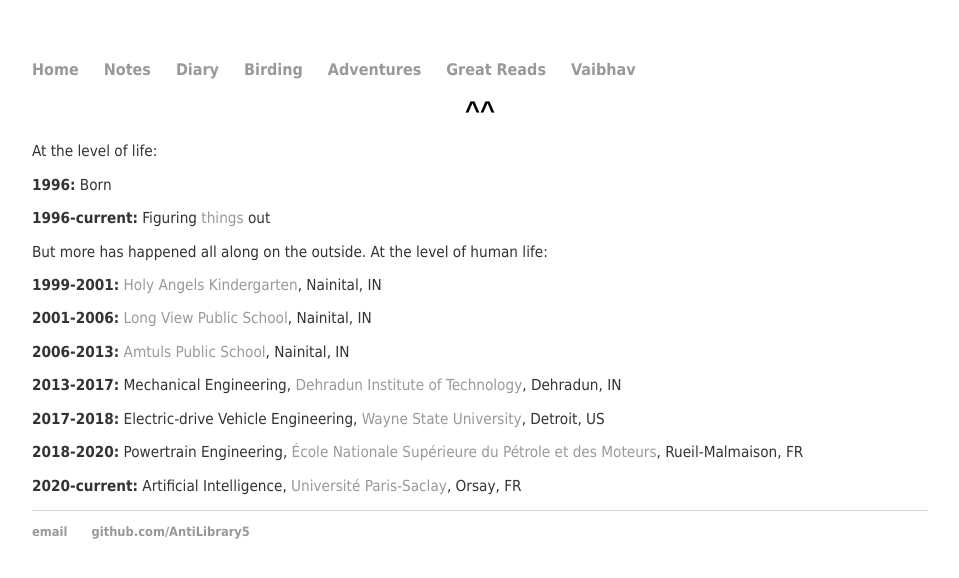
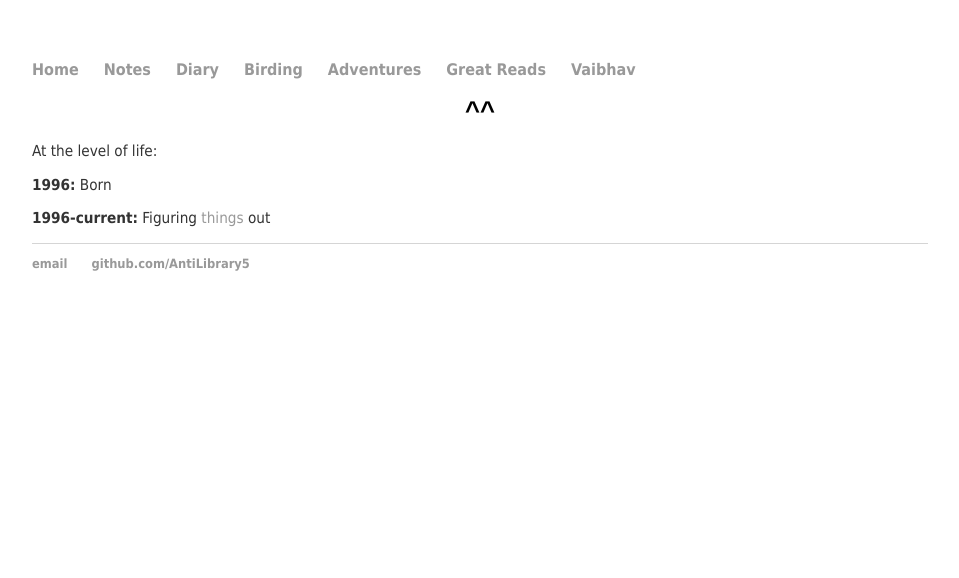
Before and after one commit to AntiLibrary5/AntiLibrary5.github.io, a Jekyll site: the page built from vaibhav/index.html, in a window 1280 px wide. Shown: the top 578 px of the page, without its empty margins (160-1119 px from the left). Built offline with Jekyll 4.4.1, drawn with Linux system fonts in a browser that asks for light colours.

Commit message:
Update index.html

```diff
--- a/vaibhav/index.html
+++ b/vaibhav/index.html
@@ -7,7 +7,8 @@
   <p align="justify"><b>1996:</b> Born</p>
   <p align="justify"><b>1996-current:</b> Figuring <a href="https://static-ssl.businessinsider.com/image/5aea27f242e1cc0c2c26817b-2000/hubble-extreme-ultra-deep-field-infrared-uv-deepest-patch-night-sky-nasa-stsci.jp2">things</a> out</p>
 <p></p>
-<p></p>
+
+<!-- <p></p>
  <p align="justify">But more has happened all along on the outside. At the level of human life:</p>
  <p align="justify"><b>1999-2001:</b> <a href="">Holy Angels Kindergarten</a>, Nainital, IN</p>
  <p align="justify"><b>2001-2006:</b> <a href="">Long View Public School</a>, Nainital, IN</p>
@@ -15,4 +16,4 @@
  <p align="justify"><b>2013-2017:</b> Mechanical Engineering, <a href="">Dehradun Institute of Technology</a>, Dehradun, IN</p>
  <p align="justify"><b>2017-2018:</b> Electric-drive Vehicle Engineering, <a href="">Wayne State University</a>, Detroit, US</p>
  <p align="justify"><b>2018-2020:</b> Powertrain Engineering, <a href="">École Nationale Supérieure du Pétrole et des Moteurs</a>, Rueil-Malmaison, FR</p>
- <p align="justify"><b>2020-current:</b> Artificial Intelligence, <a href="https://www.universite-paris-saclay.fr/en">Université Paris-Saclay</a>, Orsay, FR</p>
+ <p align="justify"><b>2020-current:</b> Artificial Intelligence, <a href="https://www.universite-paris-saclay.fr/en">Université Paris-Saclay</a>, Orsay, FR</p> -->
```
